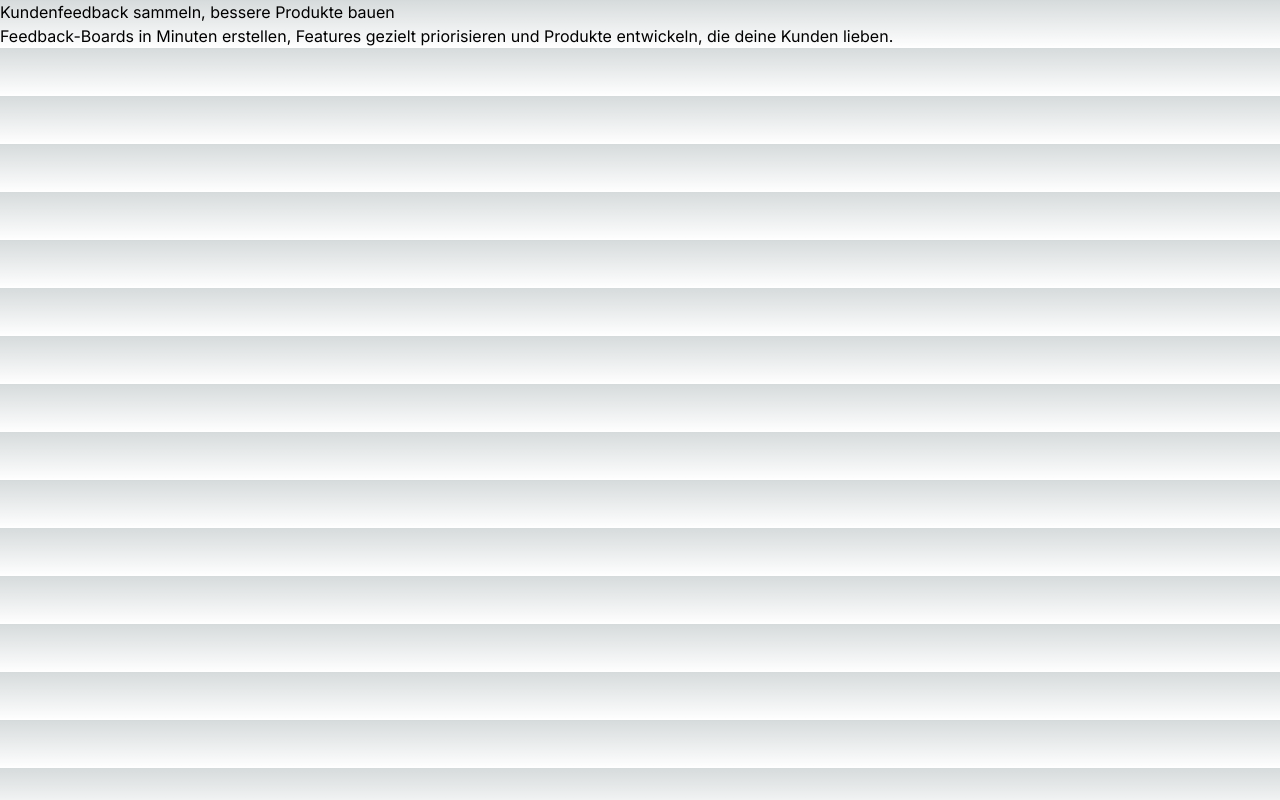
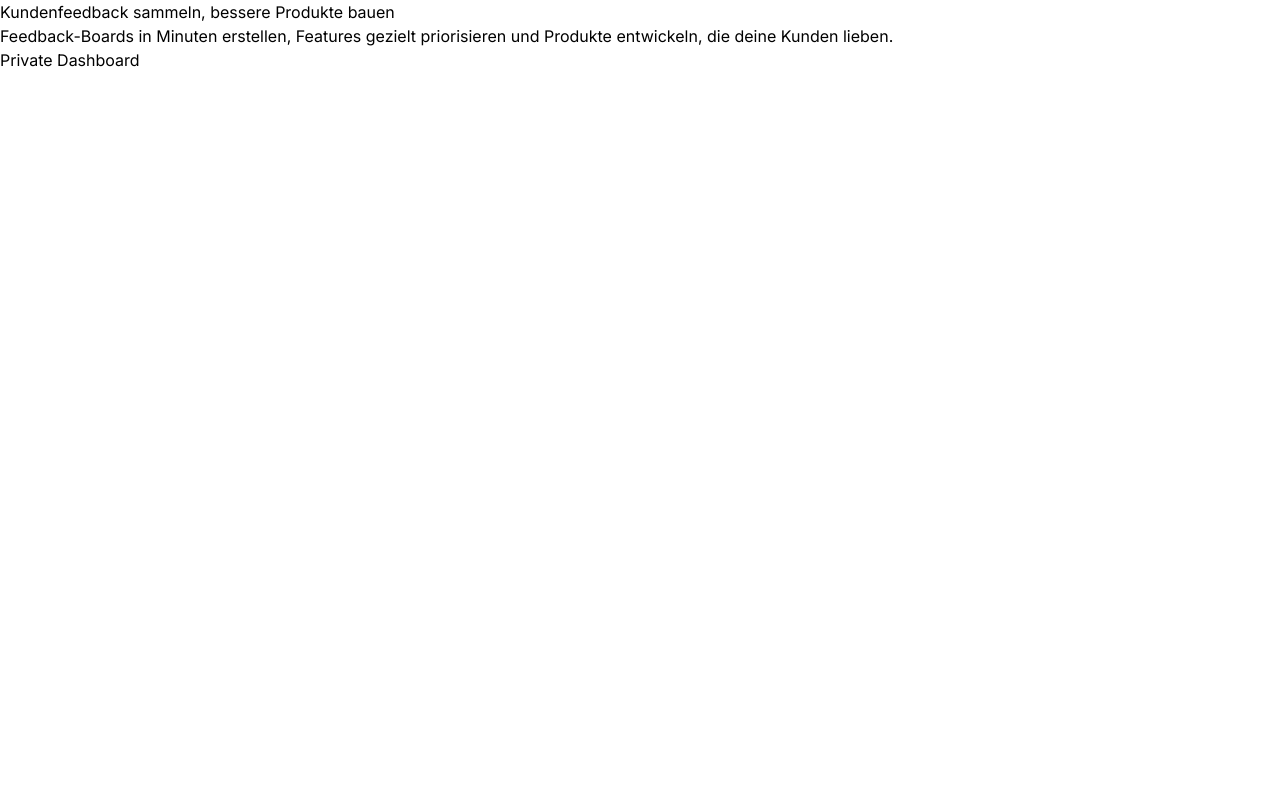
Before and after one commit to Umerrijaz/kunden-feedback, a Next.js app: page / in a window 1280 px wide. Built offline with nearby package versions, Linux system fonts and the light colour scheme.

Commit message:
added ButtonLogin component

```diff
--- /dev/null
+++ b/app/dashboard/page.js
@@ -0,0 +1,7 @@
+export default function Dashboard() {
+  return (
+    <main>
+      <h1>Private Dashboard</h1>
+    </main>
+  );
+}
--- a/app/globals.css
+++ b/app/globals.css
@@ -1,33 +1,3 @@
 @tailwind base;
 @tailwind components;
 @tailwind utilities;
-
-:root {
-  --foreground-rgb: 0, 0, 0;
-  --background-start-rgb: 214, 219, 220;
-  --background-end-rgb: 255, 255, 255;
-}
-
-@media (prefers-color-scheme: dark) {
-  :root {
-    --foreground-rgb: 255, 255, 255;
-    --background-start-rgb: 0, 0, 0;
-    --background-end-rgb: 0, 0, 0;
-  }
-}
-
-body {
-  color: rgb(var(--foreground-rgb));
-  background: linear-gradient(
-      to bottom,
-      transparent,
-      rgb(var(--background-end-rgb))
-    )
-    rgb(var(--background-start-rgb));
-}
-
-@layer utilities {
-  .text-balance {
-    text-wrap: balance;
-  }
-}
--- a/app/layout.js
+++ b/app/layout.js
@@ -11,7 +11,9 @@ export const metadata = {
 export default function RootLayout({ children }) {
   return (
     <html lang="en">
-      <body className={inter.className}>{children}</body>
+      <body className={inter.className}>
+        {children}
+      </body>
     </html>
   );
 }
--- a/app/page.js
+++ b/app/page.js
@@ -1,4 +1,4 @@
-import Image from "next/image";
+import ButtonLogin from "@/components/ButtonLogin";
 
 export default function Home() {
   return (
@@ -6,6 +6,7 @@ export default function Home() {
       <h1>Kundenfeedback sammeln, bessere Produkte bauen</h1>
       <div>Feedback-Boards in Minuten erstellen, Features gezielt priorisieren und Produkte entwickeln,
         die deine Kunden lieben.</div>
+        <ButtonLogin></ButtonLogin>
     </main>
   );
 }
--- /dev/null
+++ b/components/ButtonLogin.js
@@ -0,0 +1,7 @@
+
+import Link from "next/link";
+
+const ButtonLogin = ()=> {
+    return <Link href= "/dashboard"> Private Dashboard</Link>
+};
+export default ButtonLogin;
```
